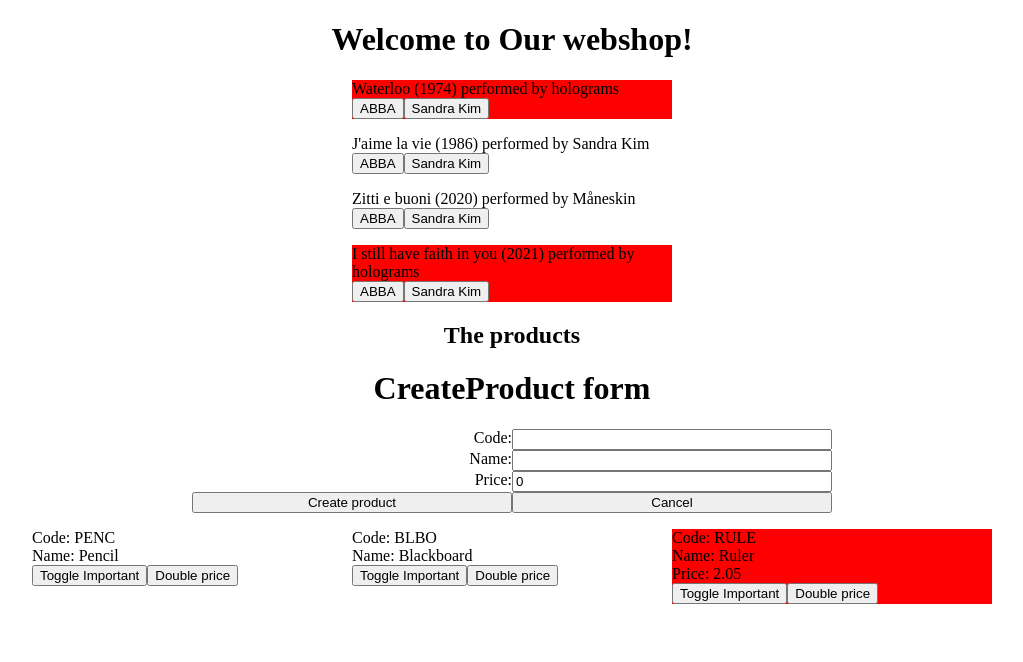
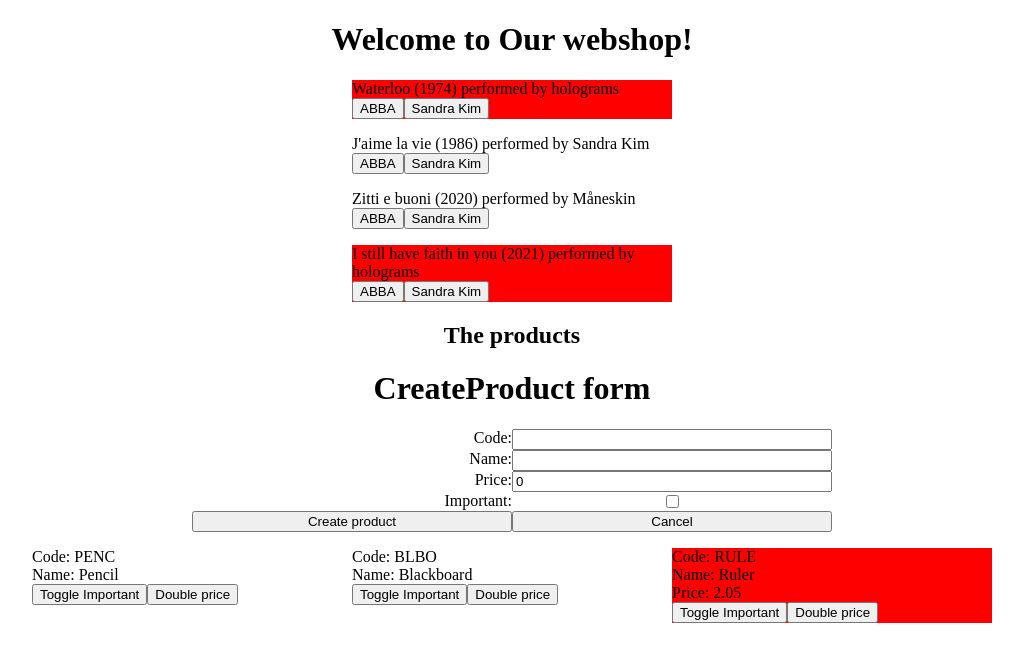
Before and after one commit to Jef-DS/angwebshop, an Angular app: page / in a window 1280 px wide. Shown: the top 662 px of the page, without its empty margins (128-1151 px from the left). Built offline with nearby package versions, Linux system fonts and the light colour scheme.

Commit message:
Checkbox for isImportant

```diff
--- a/src/app/product/create-product/create-product.component.html
+++ b/src/app/product/create-product/create-product.component.html
@@ -6,6 +6,8 @@
                         [(ngModel)]="product.name" />
     <label class="product-label">Price</label><input type="number" name="price"
                         [(ngModel)]="product.price"  />
+    <label class="product-label">Important</label><input type="checkbox" name="important"
+                        [(ngModel)]="product.isImportant" />
     <button>Create product</button>
     <button type="button" >Cancel</button>
 </form>
```
